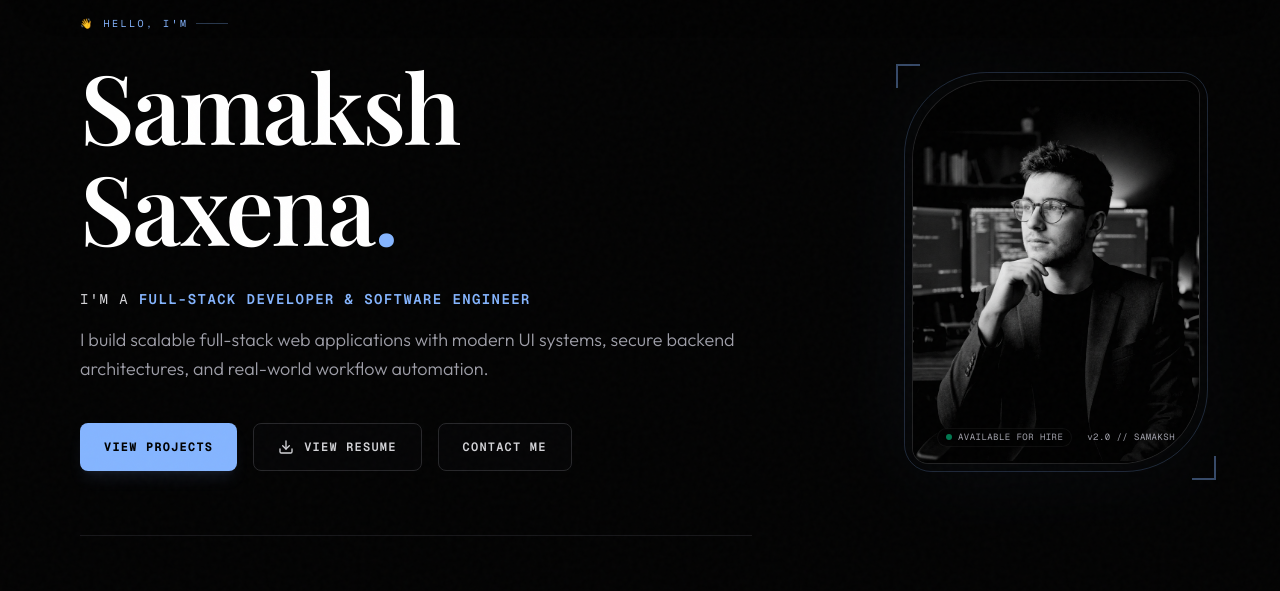
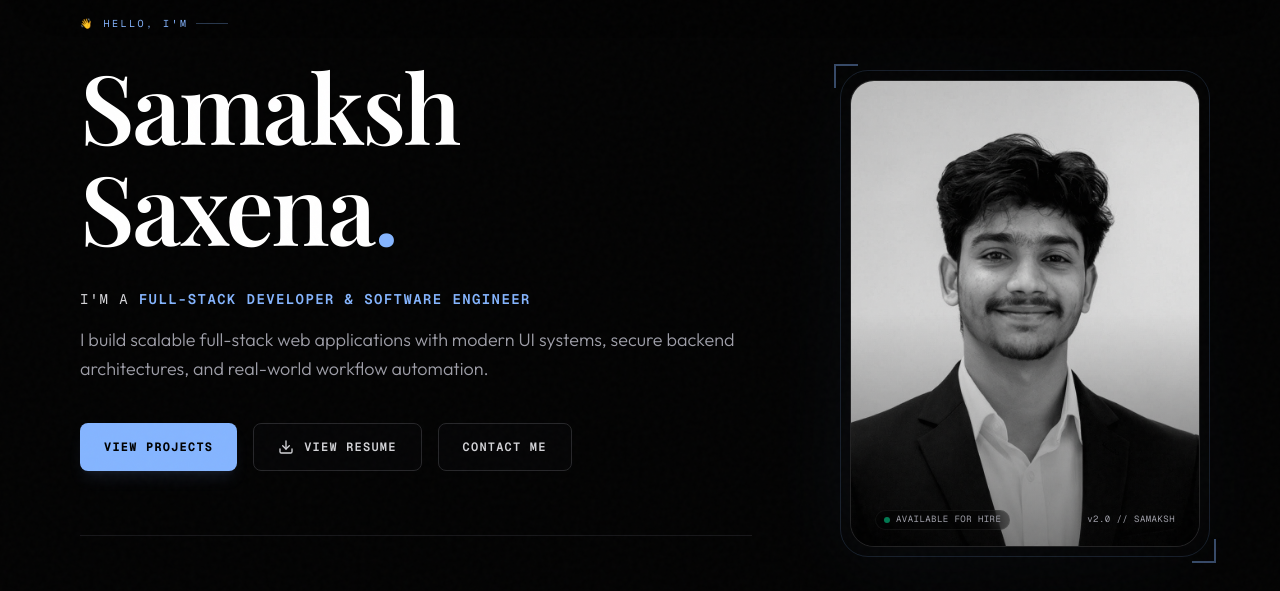
Before and after one commit to samaksh34/personal-portfolio, a Next.js app: page / in a window 1280 px wide. Shown: the part 128-719 px from the top of the page. Built offline with nearby package versions, Linux system fonts and the light colour scheme; no server answers; the database is empty; a web font is replaced by a local one.

Commit message:
feat: add Hero component and include avatar asset

```diff
--- a/src/components/Hero.jsx
+++ b/src/components/Hero.jsx
@@ -254,8 +254,8 @@ export default function Hero({ personalInfo }) {
               {/* Tech Crosshair Accent Bottom-Right */}
               <div className="absolute -bottom-4 -right-4 w-6 h-6 border-b-2 border-r-2 border-[#85b5ff]/40 pointer-events-none transition-all duration-500 group-hover:translate-x-1 group-hover:translate-y-1" />
 
-              {/* Creative Frame Wrapper with Asymmetric Organic Shape and hover morphing */}
-              <div className="relative w-64 sm:w-72 aspect-[3/4] overflow-hidden bg-zinc-950 border border-white/10 rounded-tl-[5rem] rounded-br-[5rem] rounded-tr-2xl rounded-bl-2xl transition-all duration-700 ease-out group-hover:rounded-tl-2xl group-hover:rounded-br-2xl group-hover:rounded-tr-[5rem] group-hover:rounded-bl-[5rem] group-hover:border-[#85b5ff]/40">
+              {/* Sleek Professional Portrait Card Frame with subtle hover interactions */}
+              <div className="relative w-72 sm:w-80 lg:w-[350px] aspect-[3/4] overflow-hidden bg-zinc-950 border border-white/10 rounded-3xl transition-all duration-700 ease-out group-hover:border-[#85b5ff]/40 group-hover:scale-[1.01]">
 
                 {/* Image container inside the asymmetric frame */}
                 <img
@@ -279,7 +279,7 @@ export default function Hero({ personalInfo }) {
               </div>
 
               {/* Secondary Offset Border Overlay (rotates slightly on hover) */}
-              <div className="absolute -inset-2 border border-[#85b5ff]/20 rounded-tl-[5.2rem] rounded-br-[5.2rem] rounded-tr-[1.7rem] rounded-bl-[1.7rem] pointer-events-none transition-all duration-700 group-hover:rotate-3 group-hover:border-[#85b5ff]/40" />
+              <div className="absolute -inset-2.5 border border-[#85b5ff]/15 rounded-[28px] pointer-events-none transition-all duration-700 group-hover:rotate-2 group-hover:border-[#85b5ff]/35 group-hover:scale-[1.02]" />
             </motion.div>
           </div>
         </div>
```
Also changed, not shown: public/avatar.png.
